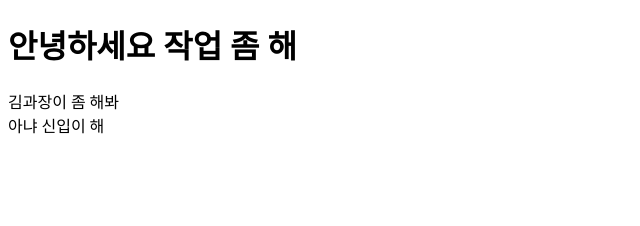
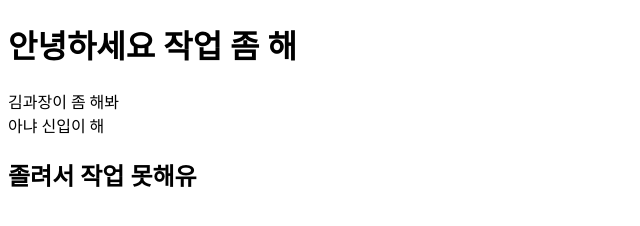
Before and after one commit to rudqja1127/sbs, a plain HTML site: page index.html in a window 1280 px wide. Shown: the whole page, without its empty margins (0-640 px from the left). Drawn offline with Linux system fonts and the light colour scheme.

Commit message:
first commit

```diff
--- a/index.html
+++ b/index.html
@@ -19,6 +19,7 @@
   <h1>안녕하세요 작업 좀 해</h1>
   <main>김과장이 좀 해봐</main>
   <footer>아냐 신입이 해</footer>
+  <h2>졸려서 작업 못해유</h2>
 </body>
 
 </html>
```
